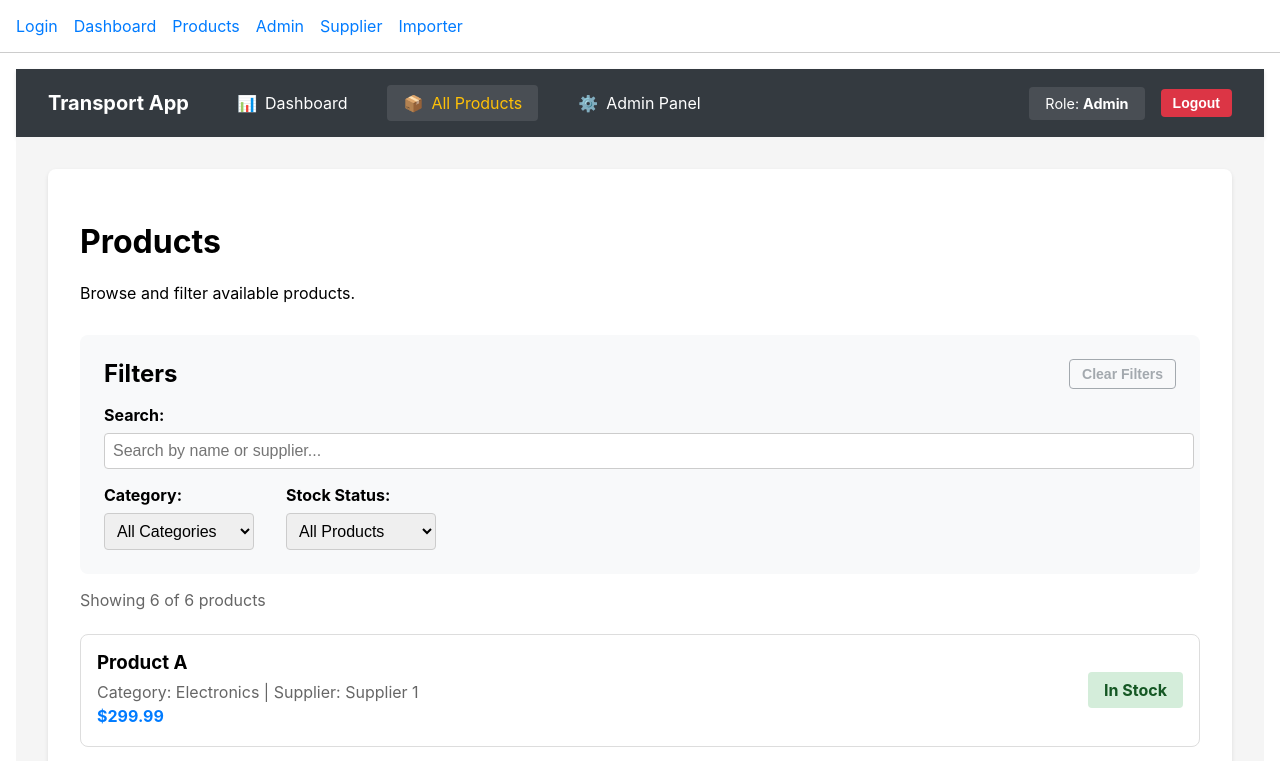
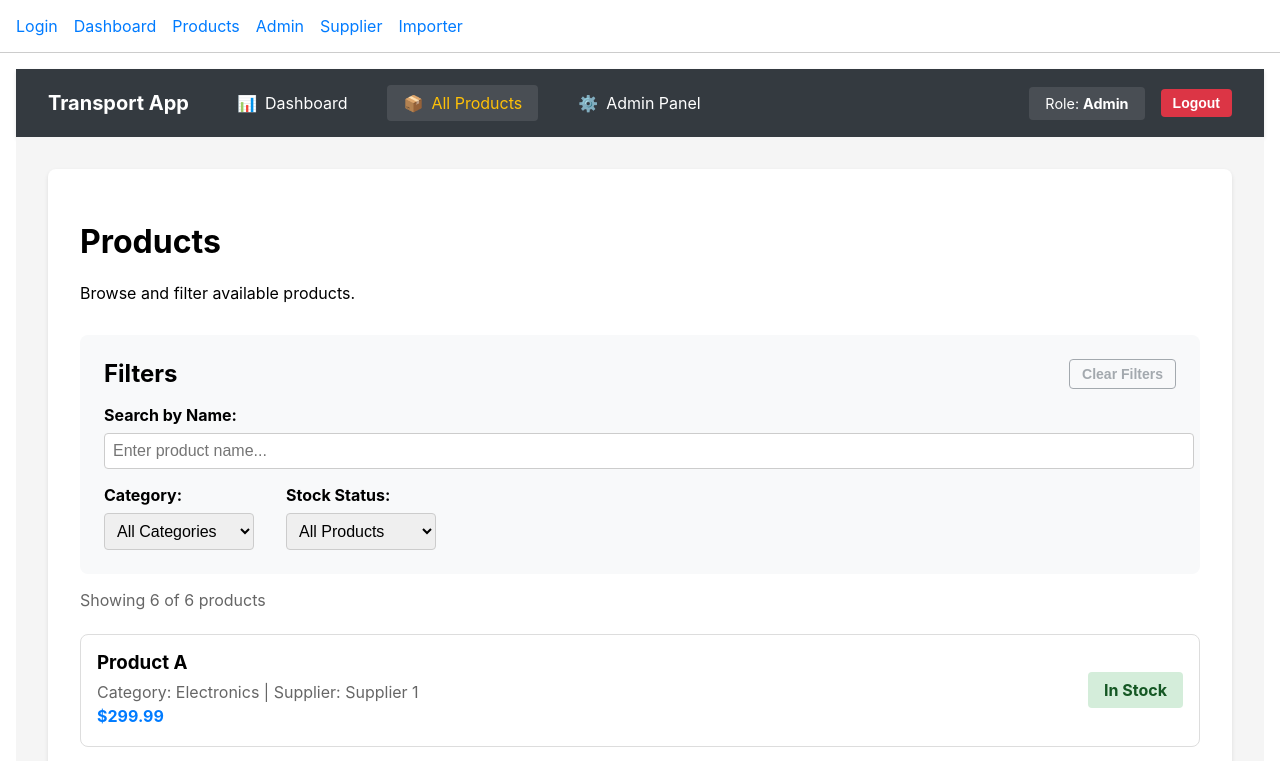
Before and after one commit to elab-development/internet-tehnologije-2025-webaplikacijazaprevoznike_2022_0356, a React app in the folder frontend/: page /products in a window 1280 px wide. Shown: the top 761 px of the page. Built offline with nearby package versions, Linux system fonts and the light colour scheme; sample sign-in values are in the browser's storage; the HTML template or start-up script is replaced by a standard one.

Commit message:
implement product search and filtering

```diff
--- a/frontend/src/pages/ProductsPage.jsx
+++ b/frontend/src/pages/ProductsPage.jsx
@@ -18,20 +18,26 @@ const ProductsPage = () => {
 
   const categories = ['all', ...new Set(products.map(p => p.category))];
 
+  // Derived rendering: filter products based on search and category filters
   const filteredProducts = useMemo(() => {
     return products.filter(product => {
-      const matchesCategory = filterCategory === 'all' || product.category === filterCategory;
+      // Search by name only
+      const matchesSearch = searchTerm === '' ||
+        product.name.toLowerCase().includes(searchTerm.toLowerCase());
+
+      // Filter by category
+      const matchesCategory = filterCategory === 'all' ||
+        product.category === filterCategory;
+
+      // Filter by stock status (optional filter)
       const matchesStock =
         filterStock === 'all' ||
         (filterStock === 'inStock' && product.inStock) ||
         (filterStock === 'outOfStock' && !product.inStock);
-      const matchesSearch =
-        product.name.toLowerCase().includes(searchTerm.toLowerCase()) ||
-        product.supplier.toLowerCase().includes(searchTerm.toLowerCase());
 
-      return matchesCategory && matchesStock && matchesSearch;
+      return matchesSearch && matchesCategory && matchesStock;
     });
-  }, [products, filterCategory, filterStock, searchTerm]);
+  }, [products, searchTerm, filterCategory, filterStock]);
 
   const hasActiveFilters = filterCategory !== 'all' || filterStock !== 'all' || searchTerm !== '';
 
@@ -70,12 +76,12 @@ const ProductsPage = () => {
         </div>
         <div>
           <label htmlFor="search" style={{ display: 'block', marginBottom: '0.5rem', fontWeight: 'bold' }}>
-            Search:
+            Search by Name:
           </label>
           <input
             id="search"
             type="text"
-            placeholder="Search by name or supplier..."
+            placeholder="Enter product name..."
             value={searchTerm}
             onChange={(e) => setSearchTerm(e.target.value)}
             style={{
```
